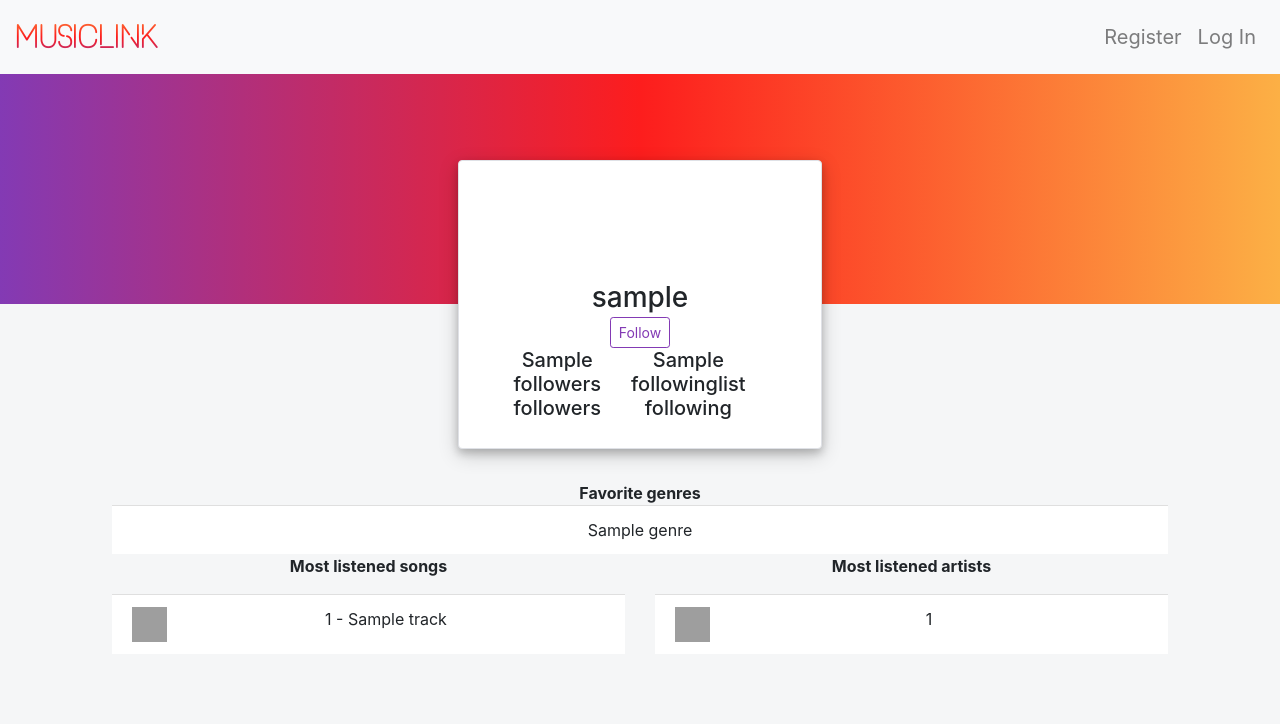
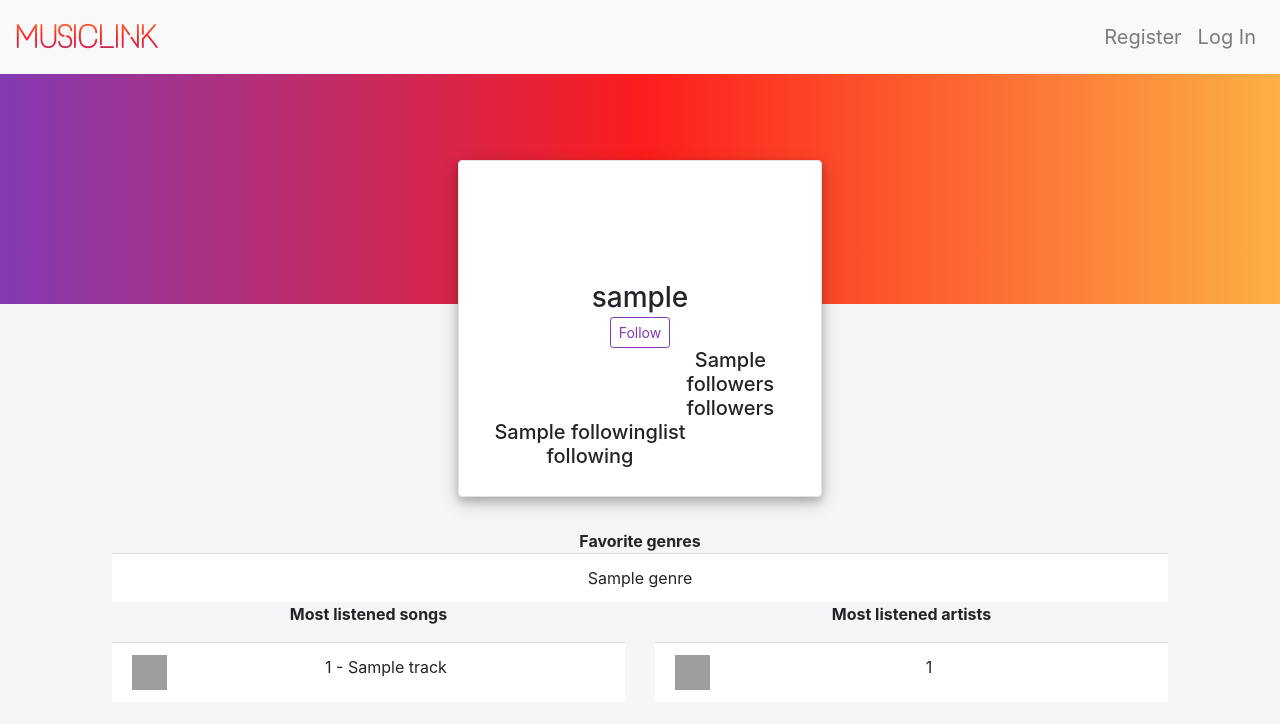
Before and after one commit to maiklarooij/MusicLink, a Flask app: template templates/profile.html in a window 1280 px wide. Shown: the top 724 px of the page. Run offline with Flask 2, Linux system fonts and the light colour scheme; the template is opened without the code that fills it: most values are stand-ins (such as "Sample title", 1, 10 or a date in 2020); some libraries are stand-ins or nearby versions; grey boxes are pictures that could not be loaded.

Commit message:
image markdown

```diff
--- a/templates/profile.html
+++ b/templates/profile.html
@@ -27,7 +27,7 @@
                         </div>
                     </div>
                     <div class="col-sm">
-                        <div style="font-size: 20px; margin-right: 3em;">{{ followinglist }}</br>
+                        <div style="font-size: 20px; margin-right: 5em;">{{ followinglist }}</br>
                             following
                         </div>
                     </div>
```
Also changed, not shown: README.md, musiclink.db, 1 other file.
